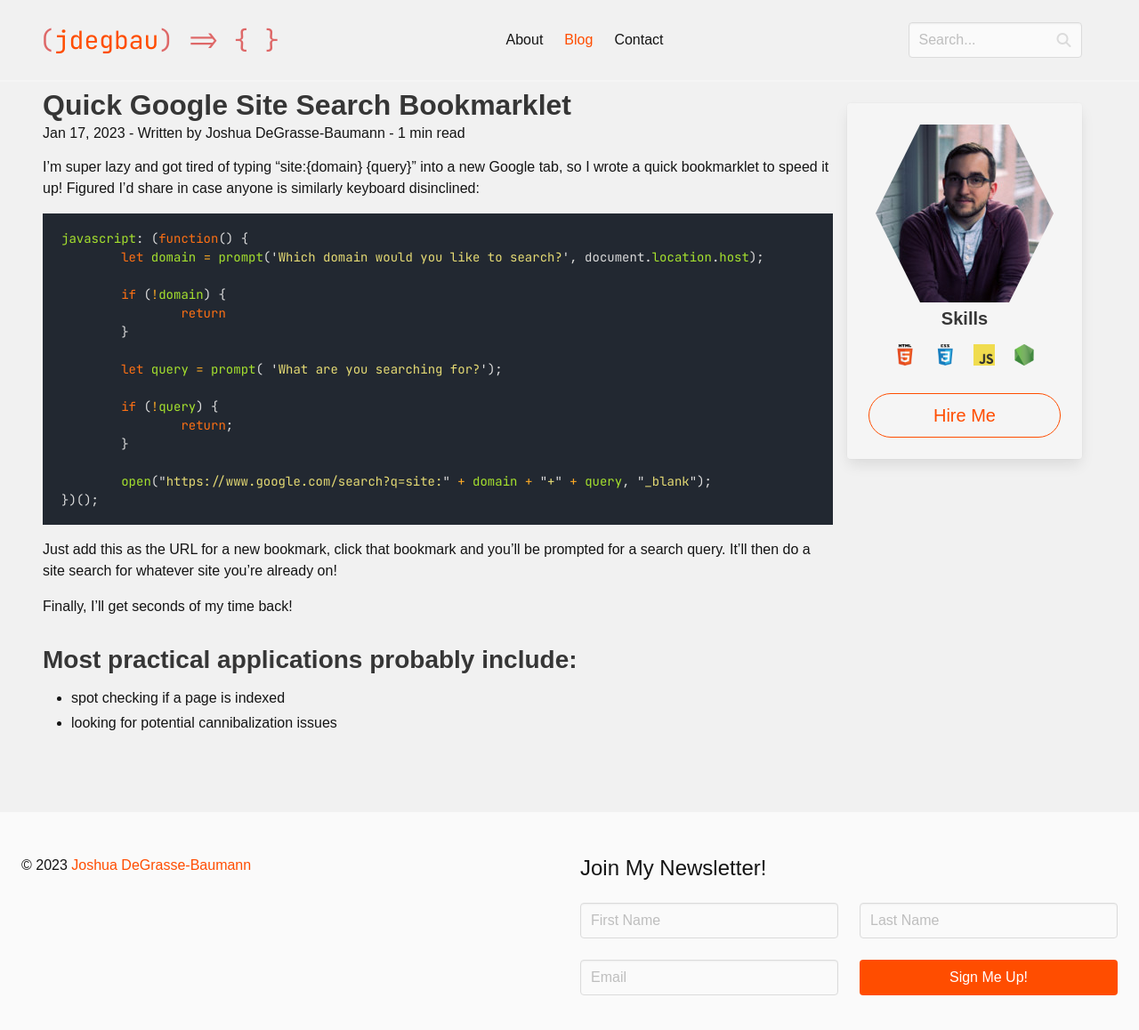
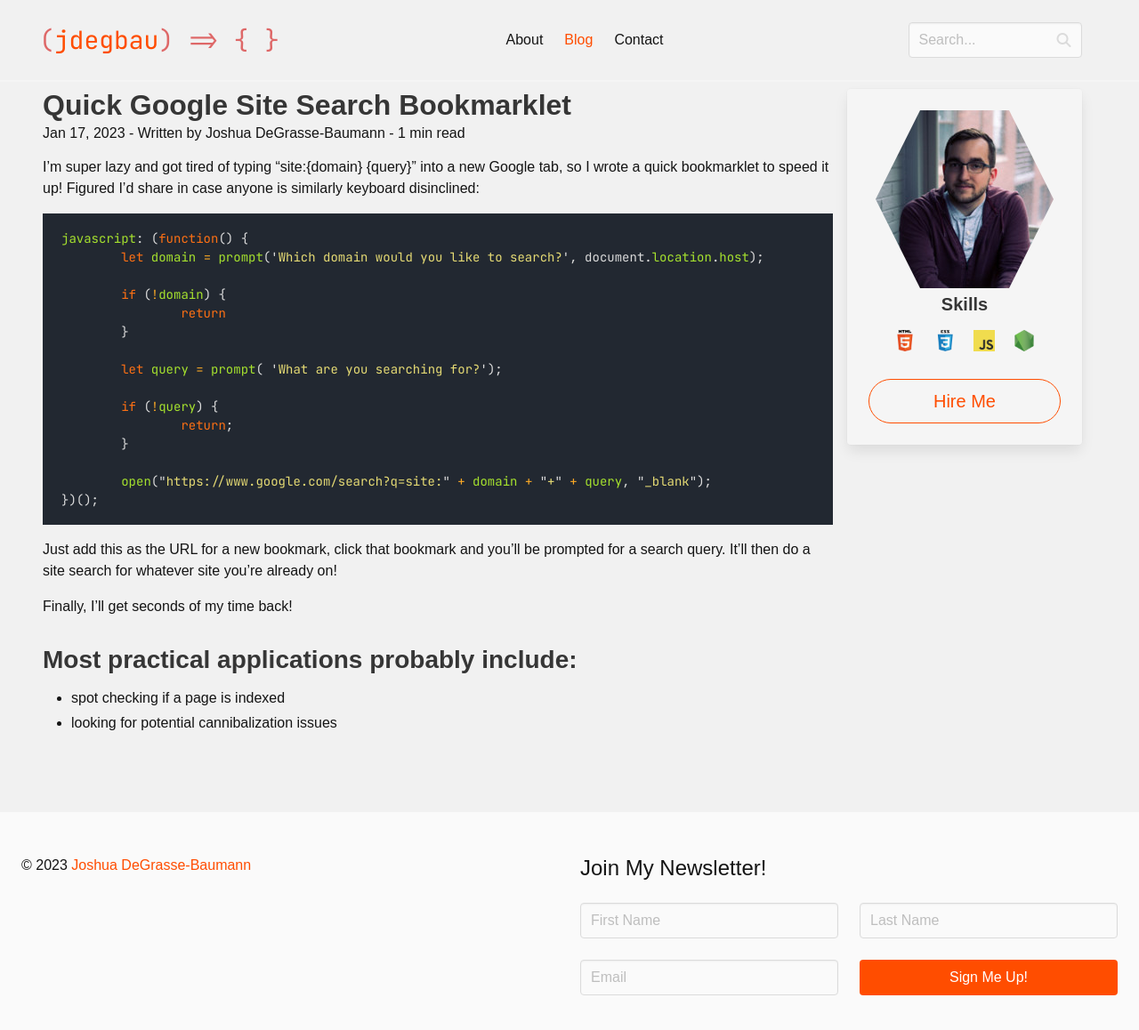
Before and after one commit to jdegbau/jdegbau.github.io, a Jekyll site: the page built from _posts/2023-01-17-site-search-bookmarklet.md, in a window 1280 px wide and 1239 px high. Shown: the top 1158 px of the window at 89% size. Built offline with Jekyll 4.4.1, drawn with Linux system fonts in a browser that asks for light colours; nearby versions of some CDN libraries; comment, search, counter and statistics services are not loaded.

Commit message:
Imporved margin on sidebar

```diff
--- a/_layouts/wrapper.html
+++ b/_layouts/wrapper.html
@@ -39,7 +39,7 @@
           {{ content }}
         </section>
       </main>
-      <div id="sidebar" class="column m-4">{% include sidebar.html %}</div> <!-- end #sidebar -->
+      <div id="sidebar" class="column mx-4">{% include sidebar.html %}</div> <!-- end #sidebar -->
     </div>
     <footer class="footer">
       <div class="columns is-reversed-mobile">
```
